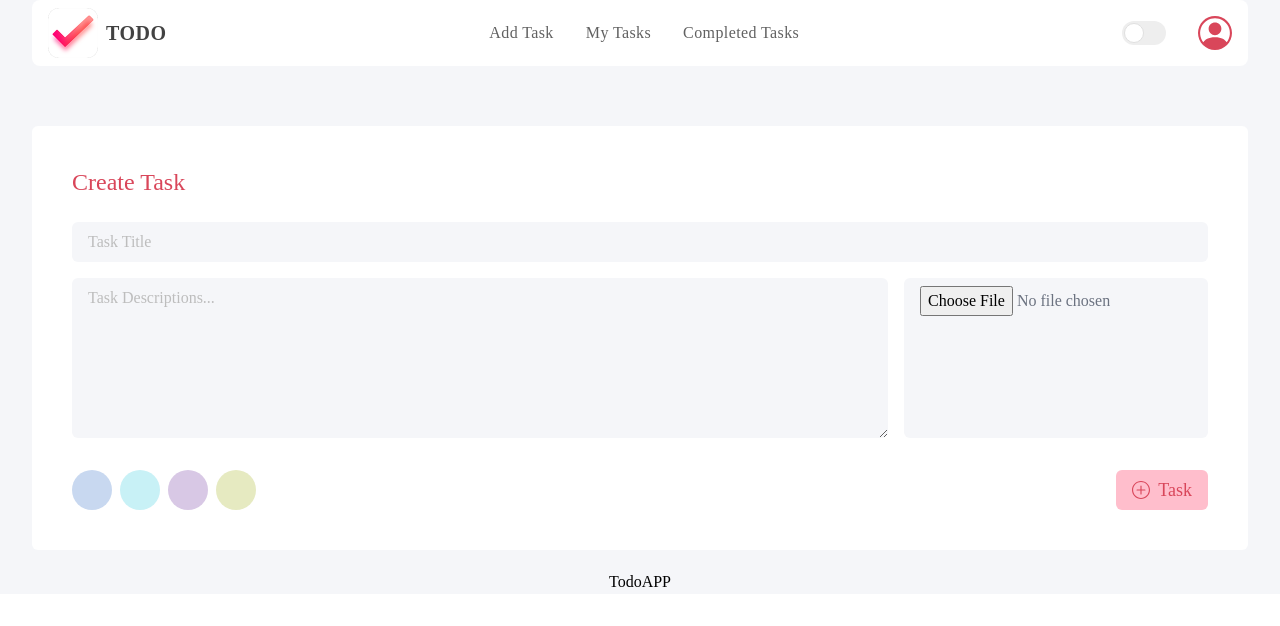
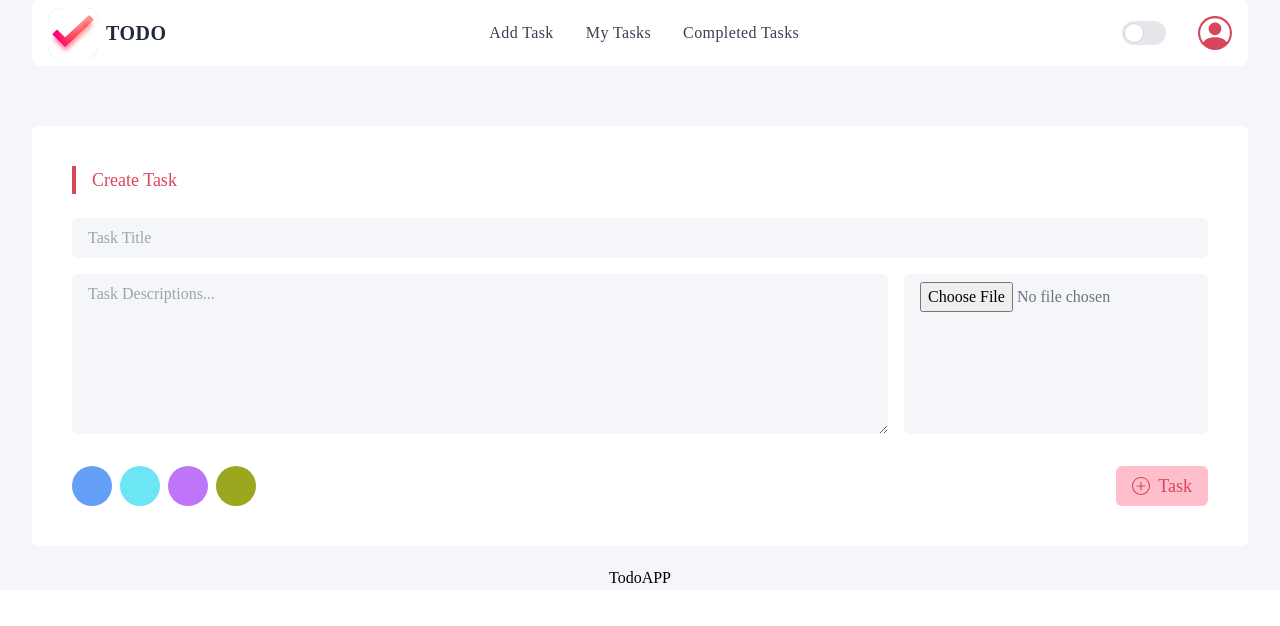
Before and after one commit to rubel-sh/todo-app, a React (Vite) app in the folder client/todo-app/: page / in a window 1280 px wide. Shown: the top 626 px of the page. Built offline with nearby package versions, Linux system fonts and the light colour scheme.

Commit message:
Add relative time from created task

```diff
--- a/client/todo-app/package.json
+++ b/client/todo-app/package.json
@@ -11,6 +11,7 @@
   "dependencies": {
     "axios": "^1.2.1",
     "cors": "^2.8.5",
+    "moment": "^2.29.4",
     "react": "^18.2.0",
     "react-dom": "^18.2.0",
     "react-icons": "^4.7.1",
--- a/client/todo-app/src/components/CardHeading.jsx
+++ b/client/todo-app/src/components/CardHeading.jsx
@@ -2,7 +2,7 @@ import React from "react";
 
 const CardHeading = ({ children }) => {
   return (
-    <h2 className="text-xl lg:text-2xl text-primaryColor font-medium mb-6">
+    <h2 className="text-xl lg:text-lg text-primaryColor font-medium mb-6 pl-4 border-l-4 border-l-primaryColor">
       {children}
     </h2>
   );
--- a/client/todo-app/src/components/CompletedTaskCard.jsx
+++ b/client/todo-app/src/components/CompletedTaskCard.jsx
@@ -1,18 +1,25 @@
 import React from "react";
-import { FiEdit, FiTrash2 } from "react-icons/fi";
+import { FiTrash2 } from "react-icons/fi";
 import { AiOutlineComment } from "react-icons/ai";
-import HoverTooltip from "./HoverTooltip";
+import { useRelativeTime } from "../hooks/useRelativeTime";
 
 const CompletedTaskCard = (props) => {
   const { _id, title, desc, image, COD, color, status } = props.task;
+  const relativeTime = useRelativeTime(COD);
+
+  if (!color) {
+    return null;
+  }
   return (
-    <div className=" p-2 md:p-5 border">
+    <div className={`border rounded-lg p-2 md:p-5  border-l-4 border-${color}`}>
       <div className="grid grid-cols-12  rounded-lg ">
         {/* Image */}
         <div className="col-span-4 my-auto">
           <img src={image} alt="" className="rounded-lg " />
+          {/* COD */}
+          <small className="inline-block my-3">Added: {relativeTime}</small>
           {/* Icons buttons */}
-          <div className="flex items-center text-2xl gap-5 mt-4 justify-center">
+          <div className="flex items-center text-2xl gap-5  justify-center bg-backgroundColor py-2 rounded-md">
             <FiTrash2 className="cursor-pointer hover:text-primaryColor" />
           </div>
         </div>
--- a/client/todo-app/src/components/MyTaskCard.jsx
+++ b/client/todo-app/src/components/MyTaskCard.jsx
@@ -1,18 +1,23 @@
 import React from "react";
 import { FiEdit, FiTrash2 } from "react-icons/fi";
 import { MdDoneAll } from "react-icons/md";
+import { useRelativeTime } from "../hooks/useRelativeTime";
 import HoverTooltip from "./HoverTooltip";
 
 const MyTaskCard = (props) => {
   const { _id, title, desc, image, COD, color, status } = props.task;
+  const relativeTime = useRelativeTime(COD);
+
   return (
-    <div className=" border rounded-lg p-2 md:p-5">
+    <div className={`border rounded-lg p-2 md:p-5  border-l-4 border-${color}`}>
       <div className="grid grid-cols-12">
         {/* Image */}
         <div className="col-span-4 my-auto">
           <img src={image} alt="" className="rounded-lg " />
+          {/* COD */}
+          <small className="inline-block my-3">Added: {relativeTime}</small>
           {/* Icons buttons */}
-          <div className="flex items-center text-2xl gap-5 mt-4 justify-center">
+          <div className="flex items-center text-2xl gap-5 mt-4 justify-center bg-backgroundColor py-2 rounded-md">
             <HoverTooltip content="Mark as complete">
               <MdDoneAll className="cursor-pointer hover:text-primaryColor" />
             </HoverTooltip>
--- /dev/null
+++ b/client/todo-app/src/hooks/useRelativeTime.jsx
@@ -0,0 +1,5 @@
+import moment from "moment";
+
+export const useRelativeTime = (previousDate) => {
+  return moment(previousDate).fromNow();
+};
--- a/client/todo-app/tailwind.config.cjs
+++ b/client/todo-app/tailwind.config.cjs
@@ -11,302 +11,10 @@ module.exports = {
         primaryColor: "#D9465A",
         secondaryColor: "#6B7280",
         backgroundColor: "#F5F6F9",
-        selectColor1: "#C8D8F0",
-        selectColor2: "#C8F1F6",
-        selectColor3: "#D8C8E5",
-        selectColor4: "#E6EAC1",
-        red: {
-          50: "#ffebee",
-          100: "#ffcdd2",
-          200: "#ef9a9a",
-          300: "#e57373",
-          400: "#ef5350",
-          500: "#f44336",
-          600: "#e53935",
-          700: "#d32f2f",
-          800: "#c62828",
-          900: "#b71c1c",
-          "accent-100": "#ff8a80",
-          "accent-200": "#ff5252",
-          "accent-400": "#ff1744",
-          "accent-700": "#d50000",
-        },
-        purple: {
-          50: "#f3e5f5",
-          100: "#e1bee7",
-          200: "#ce93d8",
-          300: "#ba68c8",
-          400: "#ab47bc",
-          500: "#9c27b0",
-          600: "#8e24aa",
-          700: "#7b1fa2",
-          800: "#6a1b9a",
-          900: "#4a148c",
-          "accent-100": "#ea80fc",
-          "accent-200": "#e040fb",
-          "accent-400": "#d500f9",
-          "accent-700": "#aa00ff",
-        },
-        "deep-purple": {
-          50: "#ede7f6",
-          100: "#d1c4e9",
-          200: "#b39ddb",
-          300: "#9575cd",
-          400: "#7e57c2",
-          500: "#673ab7",
-          600: "#5e35b1",
-          700: "#512da8",
-          800: "#4527a0",
-          900: "#311b92",
-          "accent-100": "#b388ff",
-          "accent-200": "#7c4dff",
-          "accent-400": "#651fff",
-          "accent-700": "#6200ea",
-        },
-        teal: {
-          50: "#e0f2f1",
-          100: "#b2dfdb",
-          200: "#80cbc4",
-          300: "#4db6ac",
-          400: "#26a69a",
-          500: "#009688",
-          600: "#00897b",
-          700: "#00796b",
-          800: "#00695c",
-          900: "#004d40",
-          "accent-100": "#a7ffeb",
-          "accent-200": "#64ffda",
-          "accent-400": "#1de9b6",
-          "accent-700": "#00bfa5",
-        },
-        indigo: {
-          50: "#e8eaf6",
-          100: "#c5cae9",
-          200: "#9fa8da",
-          300: "#7986cb",
-          400: "#5c6bc0",
-          500: "#3f51b5",
-          600: "#3949ab",
-          700: "#303f9f",
-          800: "#283593",
-          900: "#1a237e",
-          "accent-100": "#8c9eff",
-          "accent-200": "#536dfe",
-          "accent-400": "#3d5afe",
-          "accent-700": "#304ffe",
-        },
-        pink: {
-          50: "#fce4ec",
-          100: "#f8bbd0",
-          200: "#f48fb1",
-          300: "#f06292",
-          400: "#ec407a",
-          500: "#e91e63",
-          600: "#d81b60",
-          700: "#c2185b",
-          800: "#ad1457",
-          900: "#880e4f",
-          "accent-100": "#ff80ab",
-          "accent-200": "#ff4081",
-          "accent-400": "#f50057",
-          "accent-700": "#c51162",
-        },
-        blue: {
-          50: "#e3f2fd",
-          100: "#bbdefb",
-          200: "#90caf9",
-          300: "#64b5f6",
-          400: "#42a5f5",
-          500: "#2196f3",
-          600: "#1e88e5",
-          700: "#1976d2",
-          800: "#1565c0",
-          900: "#0d47a1",
-          "accent-100": "#82b1ff",
-          "accent-200": "#448aff",
-          "accent-400": "#2979ff",
-          "accent-700": "#2962ff",
-        },
-        "light-blue": {
-          50: "#e1f5fe",
-          100: "#b3e5fc",
-          200: "#81d4fa",
-          300: "#4fc3f7",
-          400: "#29b6f6",
-          500: "#03a9f4",
-          600: "#039be5",
-          700: "#0288d1",
-          800: "#0277bd",
-          900: "#01579b",
-          "accent-100": "#80d8ff",
-          "accent-200": "#40c4ff",
-          "accent-400": "#00b0ff",
-          "accent-700": "#0091ea",
-        },
-        cyan: {
-          50: "#e0f7fa",
-          100: "#b2ebf2",
-          200: "#80deea",
-          300: "#4dd0e1",
-          400: "#26c6da",
-          500: "#00bcd4",
-          600: "#00acc1",
-          700: "#0097a7",
-          800: "#00838f",
-          900: "#006064",
-          "accent-100": "#84ffff",
-          "accent-200": "#18ffff",
-          "accent-400": "#00e5ff",
-          "accent-700": "#00b8d4",
-        },
-        gray: {
-          50: "#fafafa",
-          100: "#f5f5f5",
-          200: "#eeeeee",
-          300: "#e0e0e0",
-          400: "#bdbdbd",
-          500: "#9e9e9e",
-          600: "#757575",
-          700: "#616161",
-          800: "#424242",
-          900: "#212121",
-        },
-        "blue-gray": {
-          50: "#eceff1",
-          100: "#cfd8dc",
-          200: "#b0bec5",
-          300: "#90a4ae",
-          400: "#78909c",
-          500: "#607d8b",
-          600: "#546e7a",
-          700: "#455a64",
-          800: "#37474f",
-          900: "#263238",
-        },
-        green: {
-          50: "#e8f5e9",
-          100: "#c8e6c9",
-          200: "#a5d6a7",
-          300: "#81c784",
-          400: "#66bb6a",
-          500: "#4caf50",
-          600: "#43a047",
-          700: "#388e3c",
-          800: "#2e7d32",
-          900: "#1b5e20",
-          "accent-100": "#b9f6ca",
-          "accent-200": "#69f0ae",
-          "accent-400": "#00e676",
-          "accent-700": "#00c853",
-        },
-        "light-green": {
-          50: "#f1f8e9",
-          100: "#dcedc8",
-          200: "#c5e1a5",
-          300: "#aed581",
-          400: "#9ccc65",
-          500: "#8bc34a",
-          600: "#7cb342",
-          700: "#689f38",
-          800: "#558b2f",
-          900: "#33691e",
-          "accent-100": "#ccff90",
-          "accent-200": "#b2ff59",
-          "accent-400": "#76ff03",
-          "accent-700": "#64dd17",
-        },
-        lime: {
-          50: "#f9fbe7",
-          100: "#f0f4c3",
-          200: "#e6ee9c",
-          300: "#dce775",
-          400: "#d4e157",
-          500: "#cddc39",
-          600: "#c0ca33",
-          700: "#afb42b",
-          800: "#9e9d24",
-          900: "#827717",
-          "accent-100": "#f4ff81",
-          "accent-200": "#eeff41",
-          "accent-400": "#c6ff00",
-          "accent-700": "#aeea00",
-        },
-        amber: {
-          50: "#fff8e1",
-          100: "#ffecb3",
-          200: "#ffe082",
-          300: "#ffd54f",
-          400: "#ffca28",
-          500: "#ffc107",
-          600: "#ffb300",
-          700: "#ffa000",
-          800: "#ff8f00",
-          900: "#ff6f00",
-          "accent-100": "#ffe57f",
-          "accent-200": "#ffd740",
-          "accent-400": "#ffc400",
-          "accent-700": "#ffab00",
-        },
-        yellow: {
-          50: "#fffde7",
-          100: "#fff9c4",
-          200: "#fff59d",
-          300: "#fff176",
-          400: "#ffee58",
-          500: "#ffeb3b",
-          600: "#fdd835",
-          700: "#fbc02d",
-          800: "#f9a825",
-          900: "#f57f17",
-          "accent-100": "#ffff8d",
-          "accent-200": "#ffff00",
-          "accent-400": "#ffea00",
-          "accent-700": "#ffd600",
-        },
-        orange: {
-          50: "#fff3e0",
-          100: "#ffe0b2",
-          200: "#ffcc80",
-          300: "#ffb74d",
-          400: "#ffa726",
-          500: "#ff9800",
-          600: "#fb8c00",
-          700: "#f57c00",
-          800: "#ef6c00",
-          900: "#e65100",
-          "accent-100": "#ffd180",
-          "accent-200": "#ffab40",
-          "accent-400": "#ff9100",
-          "accent-700": "#ff6d00",
-        },
-        "deep-orange": {
-          50: "#fbe9e7",
-          100: "#ffccbc",
-          200: "#ffab91",
-          300: "#ff8a65",
-          400: "#ff7043",
-          500: "#ff5722",
-          600: "#f4511e",
-          700: "#e64a19",
-          800: "#d84315",
-          900: "#bf360c",
-          "accent-100": "#ff9e80",
-          "accent-200": "#ff6e40",
-          "accent-400": "#ff3d00",
-          "accent-700": "#dd2c00",
-        },
-        brown: {
-          50: "#efebe9",
-          100: "#d7ccc8",
-          200: "#bcaaa4",
-          300: "#a1887f",
-          400: "#8d6e63",
-          500: "#795548",
-          600: "#6d4c41",
-          700: "#5d4037",
-          800: "#4e342e",
-          900: "#3e2723",
-        },
+        selectColor1: "#649FF7",
+        selectColor2: "#6CE5F5",
+        selectColor3: "#BE75FA",
+        selectColor4: "#9BA81F",
       },
       spacing: {
         7: "1.75rem",
@@ -326,11 +34,6 @@ module.exports = {
       },
     },
   },
-  variants: {
-    scale: ["responsive", "hover", "focus", "group-hover"],
-    textColor: ["responsive", "hover", "focus", "group-hover"],
-    opacity: ["responsive", "hover", "focus", "group-hover"],
-    backgroundColor: ["responsive", "hover", "focus", "group-hover"],
-  },
+
   plugins: [],
 };
```
Also changed, not shown: client/todo-app/public/todos.json (+5 -5 lines), 1 other file (tests, documents, lock files or other folders).
